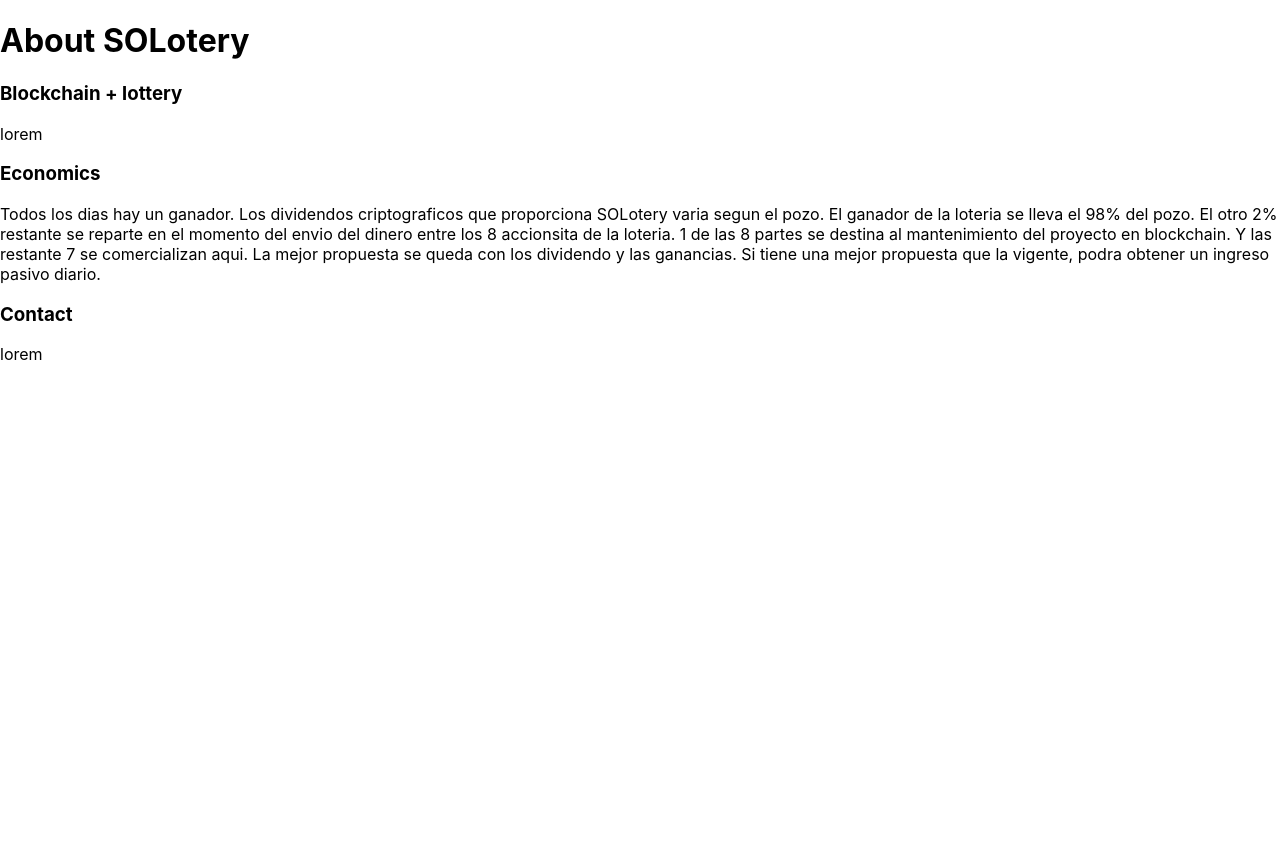
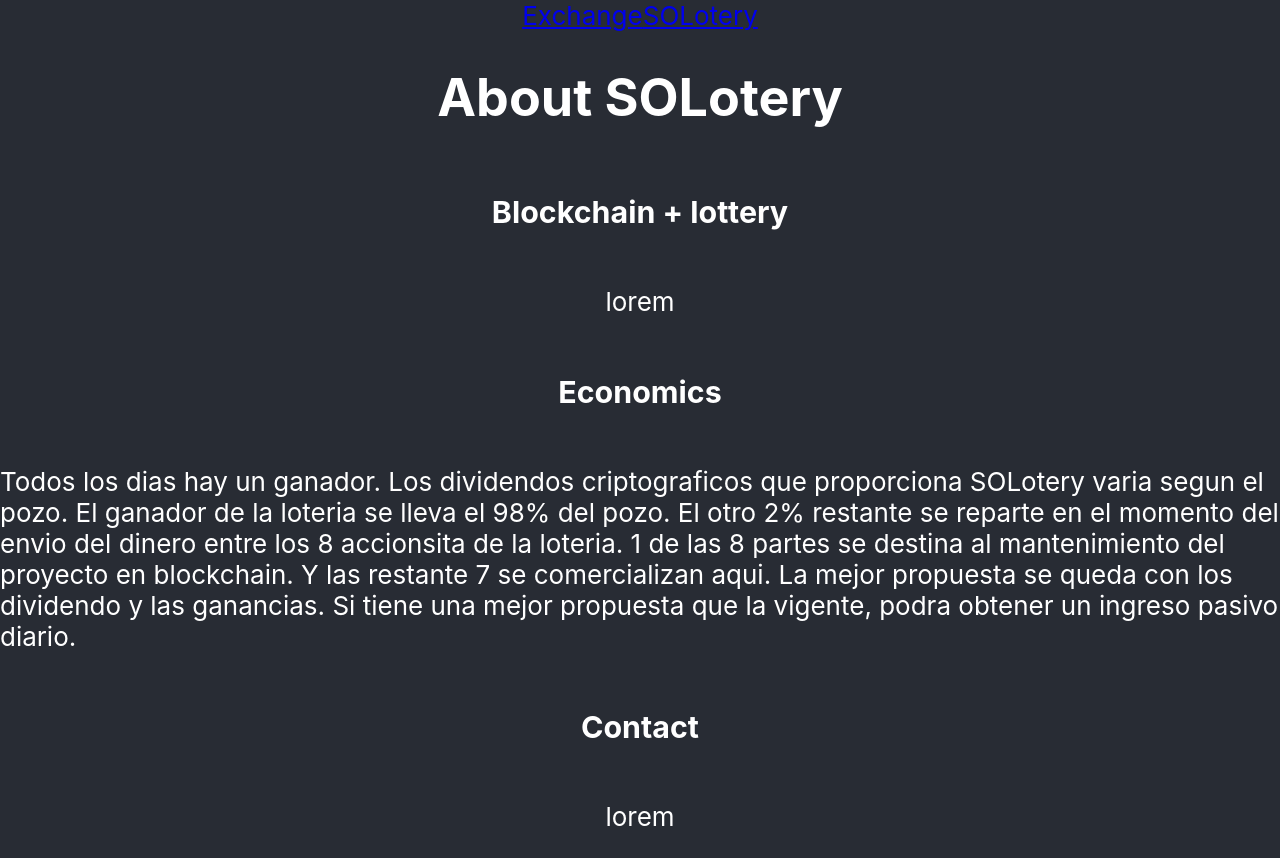
Before and after one commit to mateolafalce/SOLotery_Source, a React (Create React App) app: page /about in a window 1280 px wide. Before the commit the page ends 800 px from the top, so only its background shows below. Built offline with nearby package versions, Linux system fonts and the light colour scheme; what @project-serum/anchor, @solana/web3.js would draw is missing.

Commit message:
17/9/2022

```diff
--- a/src/App.css
+++ b/src/App.css
@@ -44,7 +44,6 @@
   background-color: "#1E679A";
   align-content: "center";
 }
-
-.Refresh-button {
-  align-content: "left";
+.About {
+  background-color: "#1E679A";
 }
--- a/src/App.js
+++ b/src/App.js
@@ -1,6 +1,6 @@
 import './App.css';
 import {
-  BrowserRouter as Router,
+  BrowserRouter,
   Routes,
   Route
 } from "react-router-dom"
@@ -10,13 +10,13 @@ import Exchange from './components/Exchange';
 
 function App() {
   return (
-    <Router>
+    <BrowserRouter>
       <Routes>
         <Route path="/about" element={<About />} />
         <Route path="/exchange" element={<Exchange />} />
         <Route path="/" element={<Main />} />
       </Routes>
-    </Router>
+    </BrowserRouter>
   );
 }
 
--- a/src/components/About.js
+++ b/src/components/About.js
@@ -1,8 +1,15 @@
 import "../App.css";
+import {
+  NavLink
+} from "react-router-dom"
 
 export default function About() {
   return (
-<div>
+<div className="App-header">
+    <nav>
+    <NavLink to="/exchange">Exchange</NavLink>
+    <NavLink to="/">SOLotery</NavLink>
+    </nav>
       <h1>
         About SOLotery
       </h1>
@@ -12,7 +19,7 @@ export default function About() {
         <p>
           lorem
         </p>
-      <h3>
+      <h3 bgcolor="#1e9a64">
         Economics
       </h3>
         <p>
--- a/src/components/Exchange.js
+++ b/src/components/Exchange.js
@@ -5,6 +5,9 @@ import * as data from "../const/const.js";
 import * as anchor from "@project-serum/anchor";
 import { LAMPORTS_PER_SOL } from '@solana/web3.js'
 import * as buffer from "buffer";
+import {
+  NavLink
+} from "react-router-dom"
 
 export default function Exchange() {
 
@@ -79,17 +82,18 @@ window.Buffer = buffer.Buffer;
     setTx(tx);
   }
   return (
+    <div className="App-header">
+      <nav>
+      <NavLink to="/about">About</NavLink>
+      <NavLink to="/">SOLotery</NavLink>
+      <button align="left" onClick={state}>Refresh</button>
+     </nav>
+    <button onClick={getWallet}>getWallet</button>
     <div>
-    <div align="left">
-      <button onClick={state}>Refresh</button>
-    </div>
-    <button onClick={getWallet}>getWallet</button>
-
-    <div>
+      <table cellSpacing="1" cellPadding="3" bgcolor="#1E679A">
       <h1>
         SOLotery Dividends
       </h1>
-      <table>
       <tbody>
         <td bgcolor="white">
         <font face="arial, verdana, helvetica" color="black">
--- a/src/components/Main.js
+++ b/src/components/Main.js
@@ -6,6 +6,9 @@ import * as buffer from "buffer";
 import { useEffect, useState } from 'react';
 import * as anchor from "@project-serum/anchor";
 import { LAMPORTS_PER_SOL } from '@solana/web3.js'
+import {
+  NavLink
+} from "react-router-dom"
 
 export default function Main() {
   window.Buffer = buffer.Buffer;
@@ -62,9 +65,11 @@ export default function Main() {
   return (
   <div>
     <div className="App-header">
-    <div className="Refresh-button">
-        <button onClick={state}>Refresh</button>
-      </div>
+    <nav>
+    <NavLink to="/exchange">Exchange</NavLink>
+    <NavLink to="/about">About</NavLink>
+    <button onClick={state}>Refresh</button>
+    </nav>
       <button onClick={getWallet}>getWallet</button>
       <button onClick={ticket}>Take a Ticket</button>
       <div>
```
